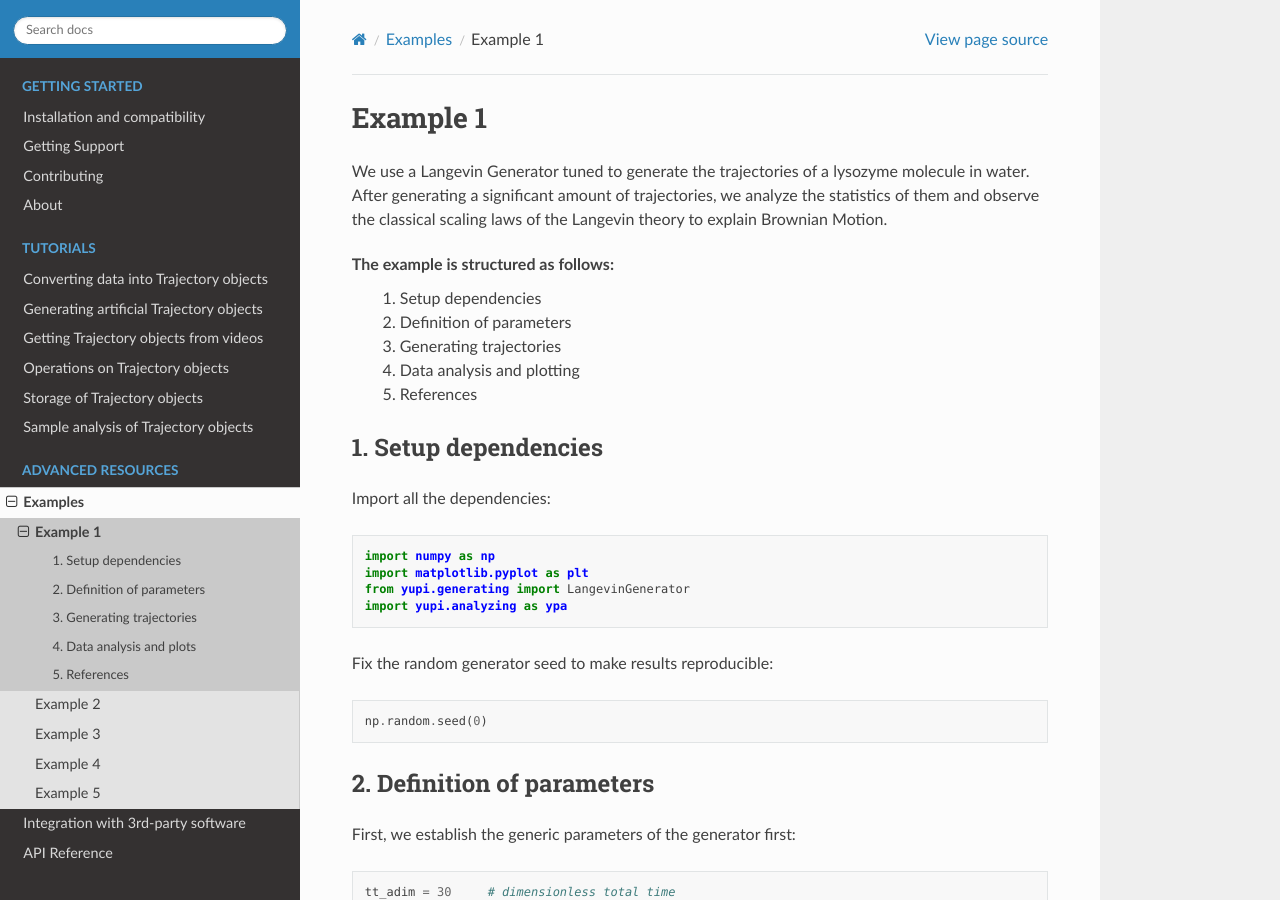
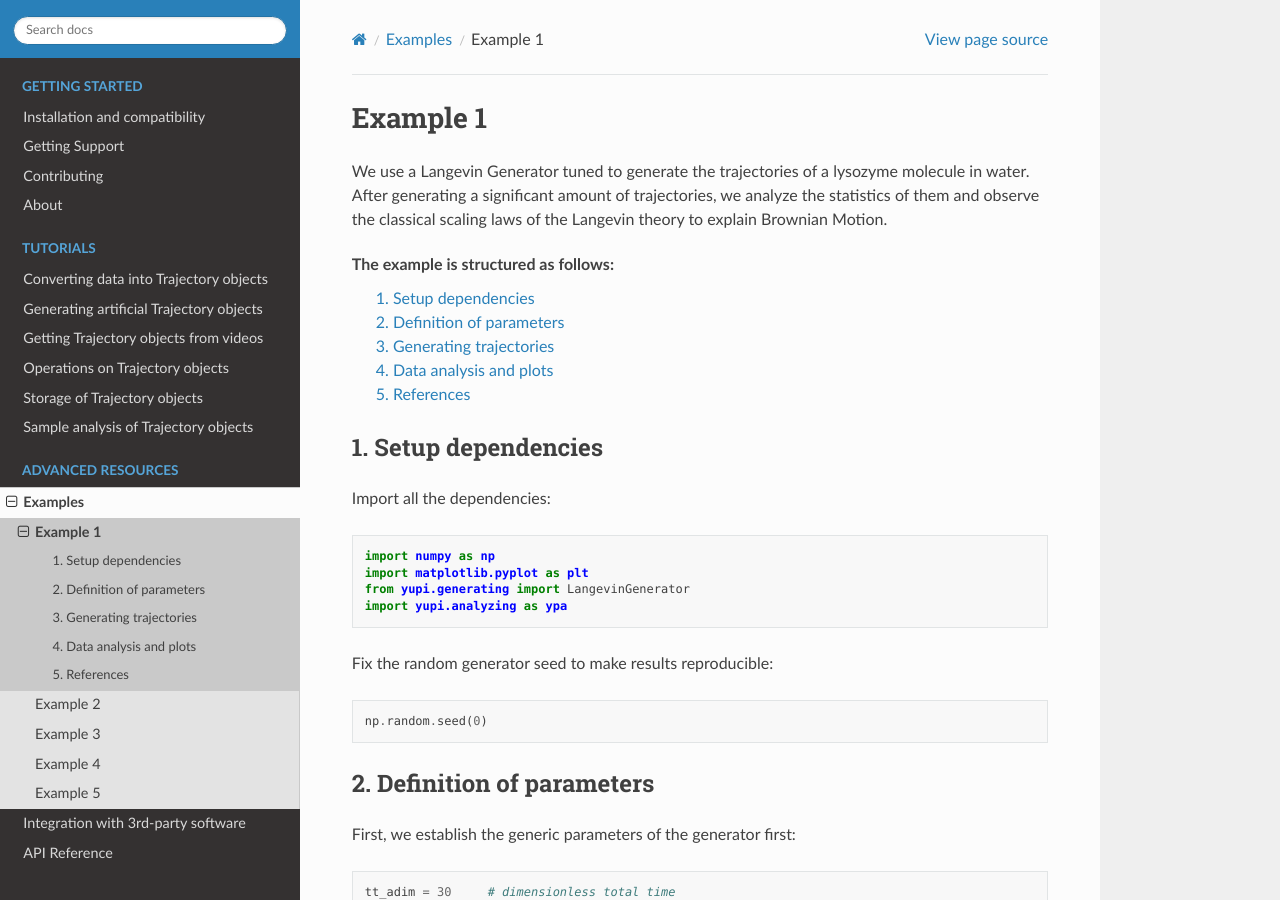
Before and after one commit to yupidevs/yupi, a Sphinx documentation site: the page built from docs/source/examples/example1.rst, in a window 1280 px wide and 900 px high. Built offline with Sphinx 7.4.7 and the Read the Docs theme 2.0.0, drawn with Linux system fonts in a browser that asks for light colours.

Commit message:
Add internal subsection links on examples

```diff
--- a/docs/source/examples/example1.rst
+++ b/docs/source/examples/example1.rst
@@ -8,12 +8,13 @@ observe the classical scaling laws of the Langevin theory to
 explain Brownian Motion.
 
 The example is structured as follows:
- #. Setup dependencies
- #. Definition of parameters
- #. Generating trajectories
- #. Data analysis and plotting
- #. References
+  | :ref:`Setup dependencies 1`
+  | :ref:`Definition of parameters 1`
+  | :ref:`Generating trajectories 1`
+  | :ref:`Data analysis and plots 1`
+  | :ref:`References 1`
 
+.. _Setup dependencies 1:
 
 1. Setup dependencies
 ---------------------
@@ -33,6 +34,8 @@ Fix the random generator seed to make results reproducible:
 
    np.random.seed(0)
 
+
+.. _Definition of parameters 1:
 
 2. Definition of parameters
 ---------------------------
@@ -90,6 +93,7 @@ Langevin Generator:
    v0_adim = np.random.randn(dim, N)        # initial dimensionless speeds
 
 
+.. _Generating trajectories 1:
 
 3. Generating trajectories
 --------------------------
@@ -107,6 +111,8 @@ The set_scale method allows to scale the values of Velocity, Position
 and Time after solving the statistical differential equation. It is also
 possible to multiply them directly to the input v0, r0, dt and T, but it
 makes the Generator slower.
+
+.. _Data analysis and plots 1:
 
 4. Data analysis and plots
 --------------------------
@@ -177,6 +183,7 @@ Generate plot
    :alt: Output of example1
    :align: center
 
+.. _References 1:
 
 5. References
 -------------
```
Also changed, not shown: docs/source/examples/example2.rst (+12 -4 lines), docs/source/examples/example3.rst (+15 -5 lines), docs/source/examples/example4.rst (+16 -6 lines), docs/source/examples/example5.rst (+10 -4 lines).
